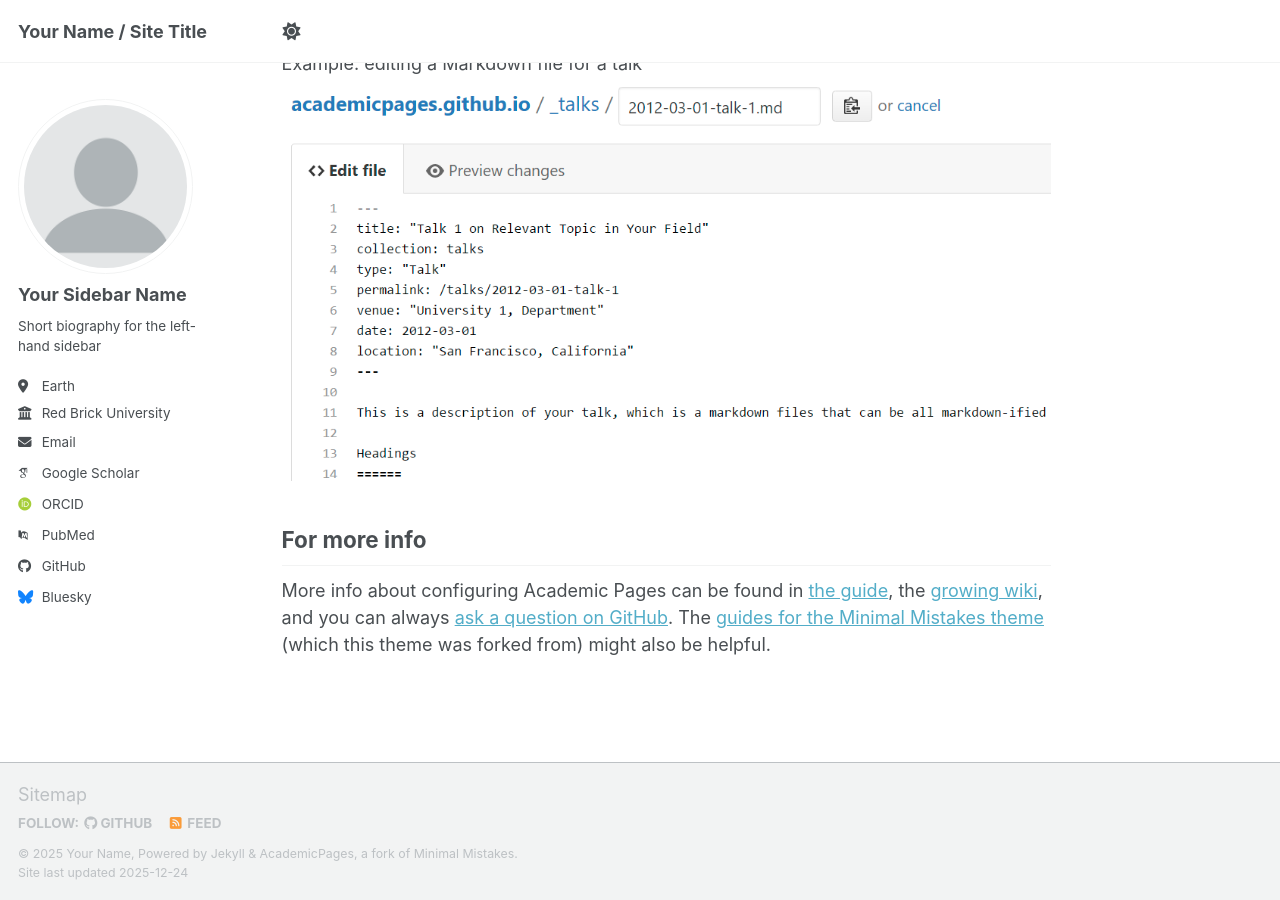
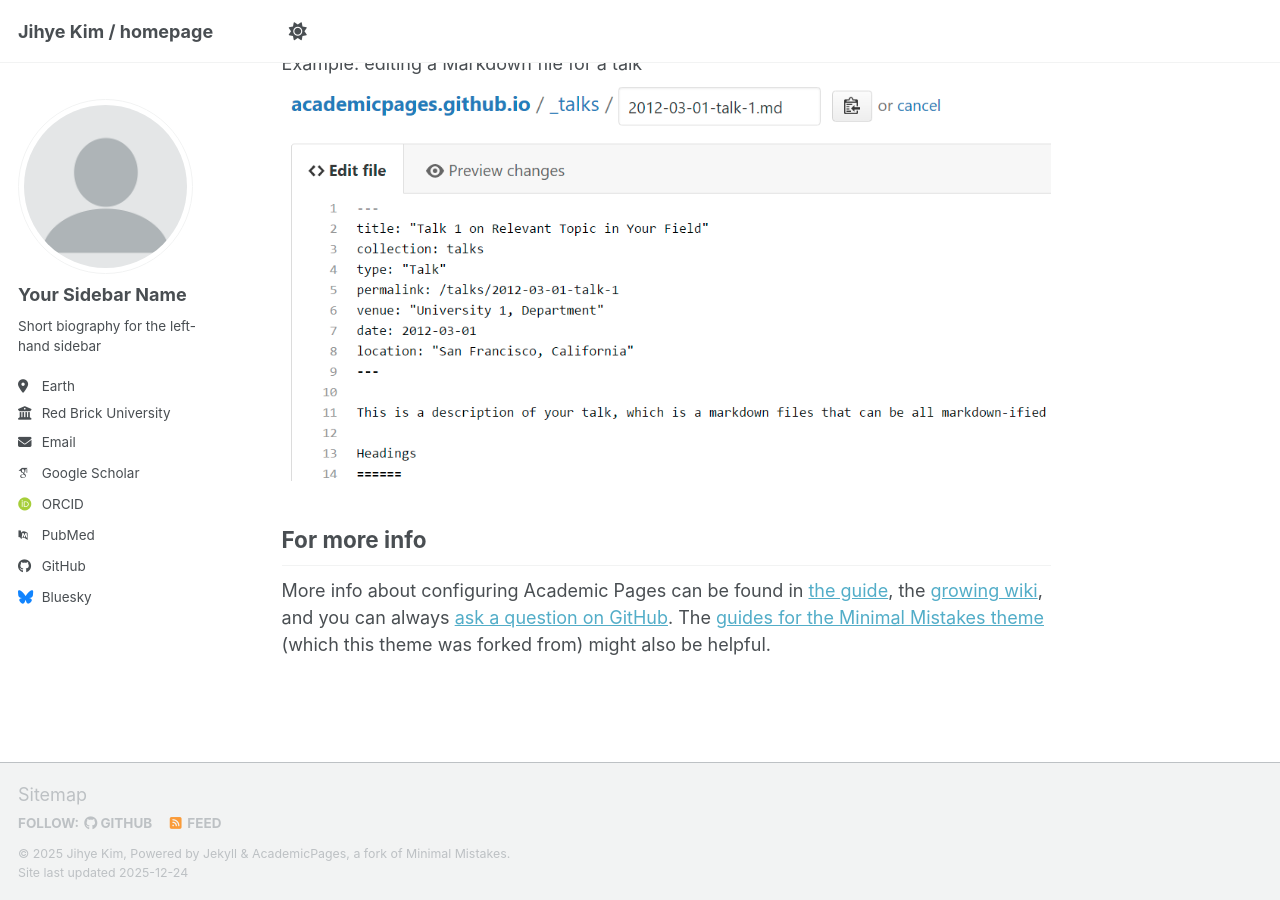
Before and after one commit to Revivekirin/revivekirin.github.io, a Jekyll site: the page built from _pages/about.md, in a window 1280 px wide and 900 px high, scrolled down 2718 px. Built offline with Jekyll 4.4.1, drawn with Linux system fonts in a browser that asks for light colours; some web fonts are replaced; a script bundle is joined from its source files by our own code; library files that are not in the unit come from our copies.

```diff
--- a/_config.yml
+++ b/_config.yml
@@ -9,11 +9,11 @@
 # Basic Site Settings
 locale                   : "en-US"
 site_theme               : "default" # the available themes options are "default", "air", "sunrise", "mint", "dirt" and "contrast"
-title                    : "Your Name / Site Title"
+title                    : "Jihye Kim / homepage"
 title_separator          : "-"
-name                     : &name "Your Name"
-description              : &description "Your Name's academic portfolio"   # Update this with a general description of your site, this is the default if not overridden by a page
-url                      : https://academicpages.github.io # The base hostname & protocol for your site e.g. "https://[your GitHub username].github.io",
+name                     : &name "Jihye Kim"
+description              : &description "..."   # Update this with a general description of your site, this is the default if not overridden by a page
+url                      : https://revivekirin.github.io/ # The base hostname & protocol for your site e.g. "https://[your GitHub username].github.io",
                                                            # or if you already have some other page hosted on Github then use "https://[your GitHub username].github.io/[Your Repo Name]"
 baseurl                  : "" # the subpath of your site, e.g. "/blog"
 repository               : "academicpages/academicpages.github.io"
```
